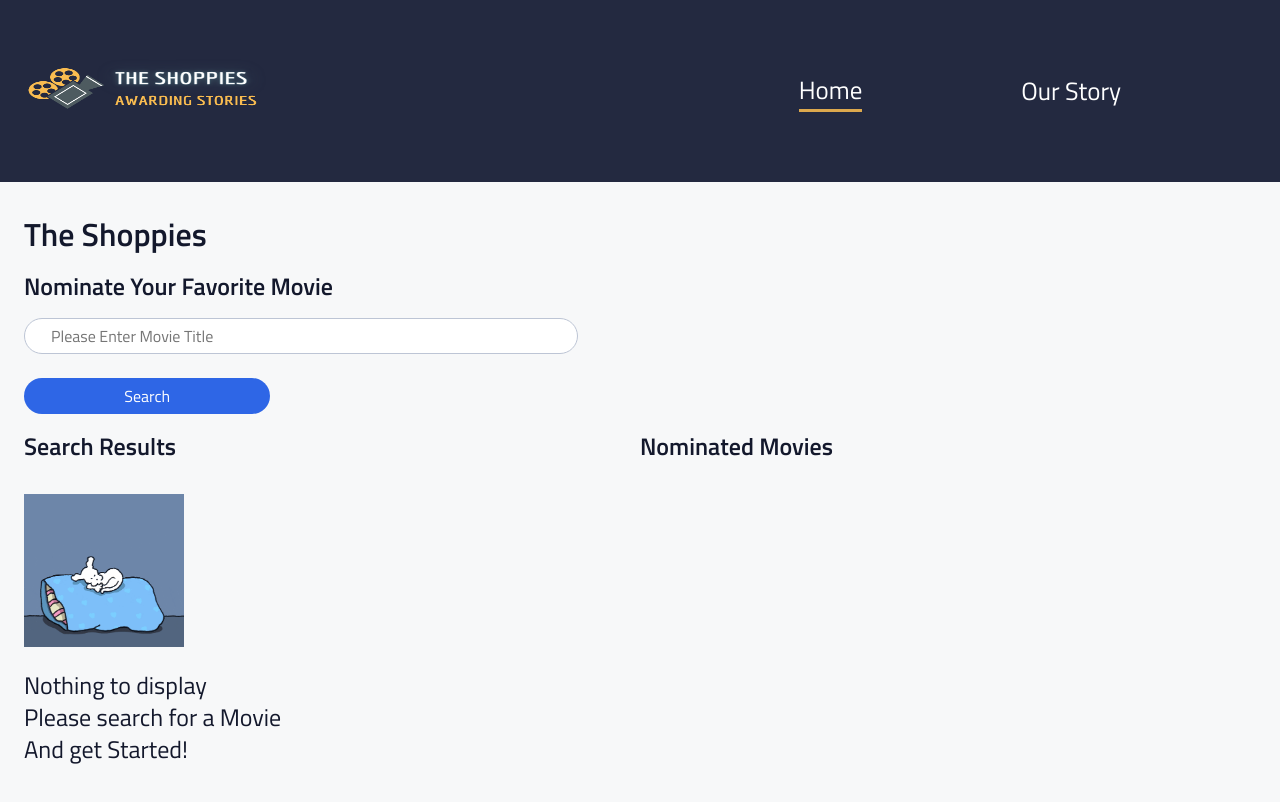
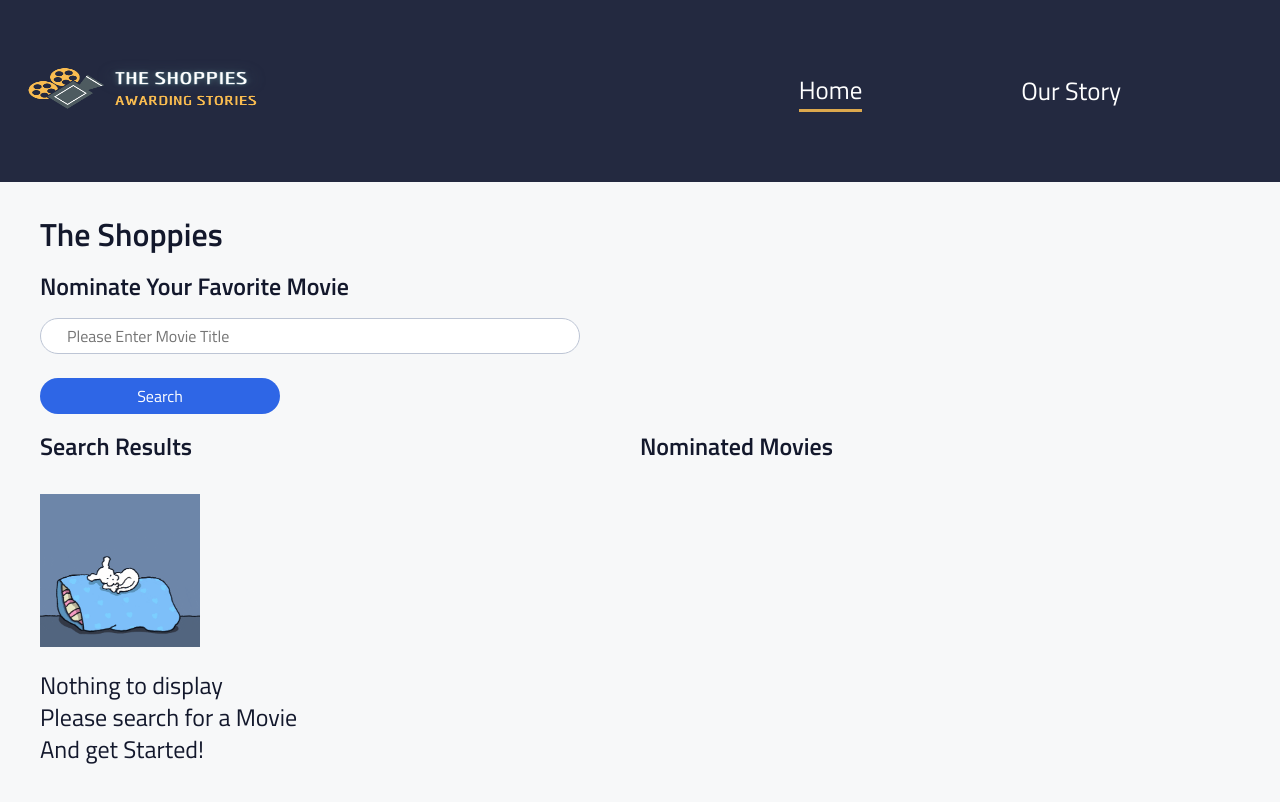
Before and after one commit to sahils091/shoppies-intern-web-dev, a React (Create React App) app: page / in a window 1280 px wide. Shown: the top 802 px of the page. Built offline with nearby package versions, Linux system fonts and the light colour scheme.

Commit message:
Minor Css changes to movieresults and nominatedmovie components

```diff
--- a/src/Components/HomePage/Homepage.scss
+++ b/src/Components/HomePage/Homepage.scss
@@ -17,6 +17,10 @@
     padding-left: 1.5rem;
     display: flex;
     justify-content: space-between;
+    @include tablet{
+      padding-right: 2.5rem;
+    padding-left: 2.5rem;
+    }
   }
   &__movie-heading {
     font-weight: bold;
--- a/src/Components/Input/Input.scss
+++ b/src/Components/Input/Input.scss
@@ -4,6 +4,10 @@
 .search {
   padding-right: 1.5rem;
   padding-left: 1.5rem;
+  @include tablet {
+    padding-right: 2.5rem;
+    padding-left: 2.5rem;
+  }
   background-color: $page-bg;
   color: $text-color;
 
--- a/src/Components/MovieResults/MovieResults.scss
+++ b/src/Components/MovieResults/MovieResults.scss
@@ -17,6 +17,10 @@
     transition: transform 0.5s;
     &:hover {
       transform: scale(1.2);
+    }
+    @include tablet {
+      height: 13rem;
+      width: 11rem;
     }
   }
 
--- a/src/Components/NominatedMovie/NominatedMovie.js
+++ b/src/Components/NominatedMovie/NominatedMovie.js
@@ -1,6 +1,5 @@
 import React, { Component } from "react";
 import "./NominatedMovie.scss";
-import ReactTooltip from "react-tooltip";
 import Axios from "axios";
 
 class NominatedMovie extends Component {
@@ -18,7 +17,6 @@ class NominatedMovie extends Component {
         {this.props.nomination.map((data) => {
           return (
             <form
-              data-tip={data.Title}
               className="nominated__container  animate__animated animate__fadeIn  "
               onSubmit={this.props.deleteHandler}
               key={data.Title}
@@ -40,7 +38,6 @@ class NominatedMovie extends Component {
               <button className="nominated__btn" type="submit">
                 Delete
               </button>
-              <ReactTooltip />
             </form>
           );
         })}
--- a/src/Components/NominatedMovie/NominatedMovie.scss
+++ b/src/Components/NominatedMovie/NominatedMovie.scss
@@ -15,6 +15,10 @@
     transition: transform 0.4s;
     &:hover {
       transform: scale(1.2);
+    }
+    @include tablet {
+      height: 13rem;
+      width: 11rem;
     }
   }
 
```
